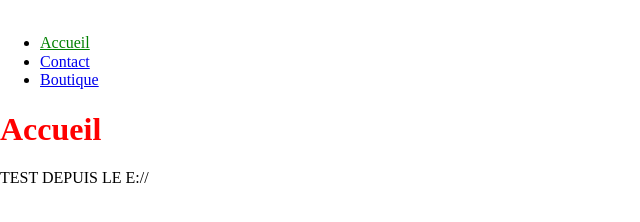
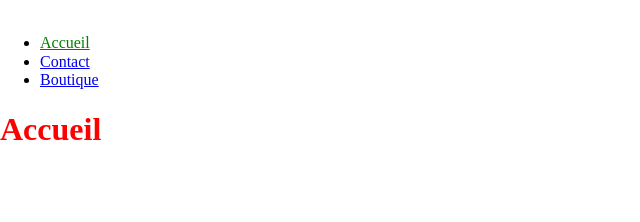
Before and after one commit to SuperAlexPrimaDeluxe/projet-lilo-ux, a website built with Parcel: page pages/index.html in a window 1280 px wide. Shown: the whole page, without its empty margins (0-640 px from the left). Built offline with nearby package versions, Linux system fonts and the light colour scheme.

Commit message:
Version Correcte

```diff
--- a/package.json
+++ b/package.json
@@ -4,12 +4,12 @@
   "description": "Boilerplate pour le projet des UX",
   "main": "index.js",
   "scripts": {
-    "start": "parcel 'pages/*.html'"
+    "start": "parcel pages/*.html"
   },
   "type": "module",
   "author": "",
   "license": "ISC",
-  "dependencies": {
+  "devDependencies": {
     "parcel": "^2.2.1"
   }
 }
--- a/pages/index.html
+++ b/pages/index.html
@@ -12,7 +12,6 @@
 <body>
   <main-header current="home"></main-header>
   <h1>Accueil</h1>
-  <p>TEST DEPUIS LE E://</p>
   <main-footer current="home"></main-footer>
 </body>
 </html>
```
